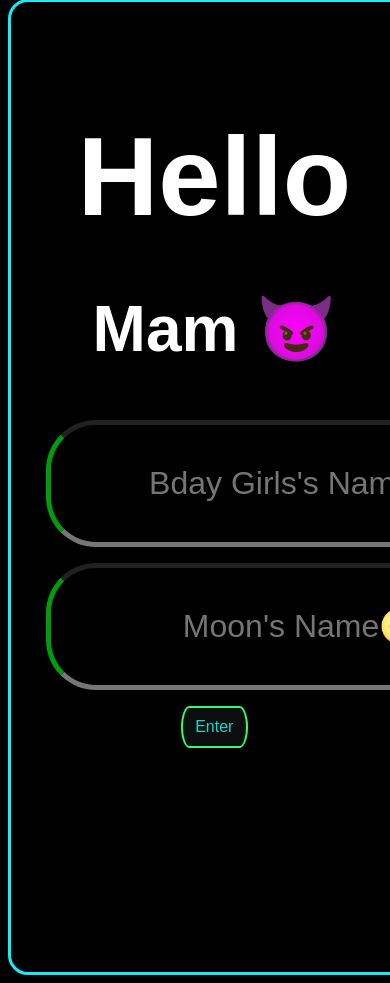
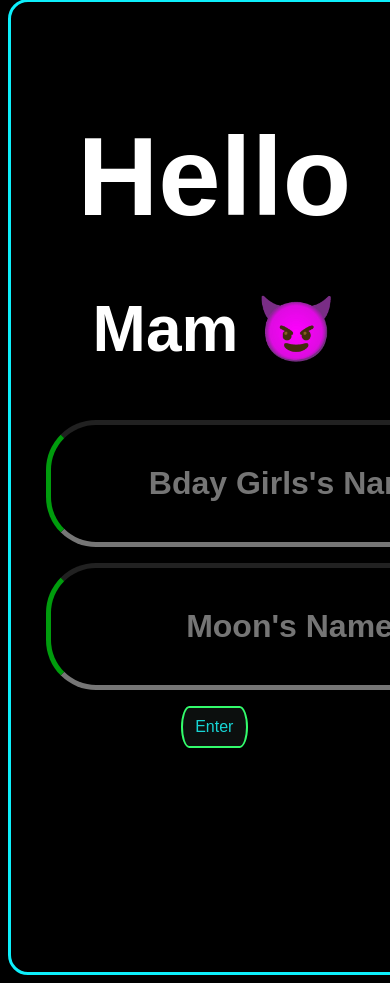
Before and after one commit to yugesh1427/hbd, a PHP site: page / in a window 390 px wide; the page is wider, and only the part inside the window is pictured. Shown: the part 401-1384 px from the top of that part. Run offline with PHP 8.4, Linux system fonts and the light colour scheme.

Commit message:
Update index.php

```diff
--- a/index.php
+++ b/index.php
@@ -40,7 +40,8 @@ padding: 20px;
 font-size: 1rem;
 text-align: center;
 border-radius: 50px;
-color: white;
+color: #ff1493;
+	font-weight:bold;
 background-color: black;
 border-left-color:  #01f015;
 border-right-color: #01f015;
@@ -101,7 +102,8 @@ input{
   font-size: 2rem;
   text-align: center;
   border-radius: 50px;
-  color: white;
+  color: #ff1493;
+  font-weight:bold;
   background-color: black;
   border-left-color:  #01f015;
   border-right-color: #01f015;
```
